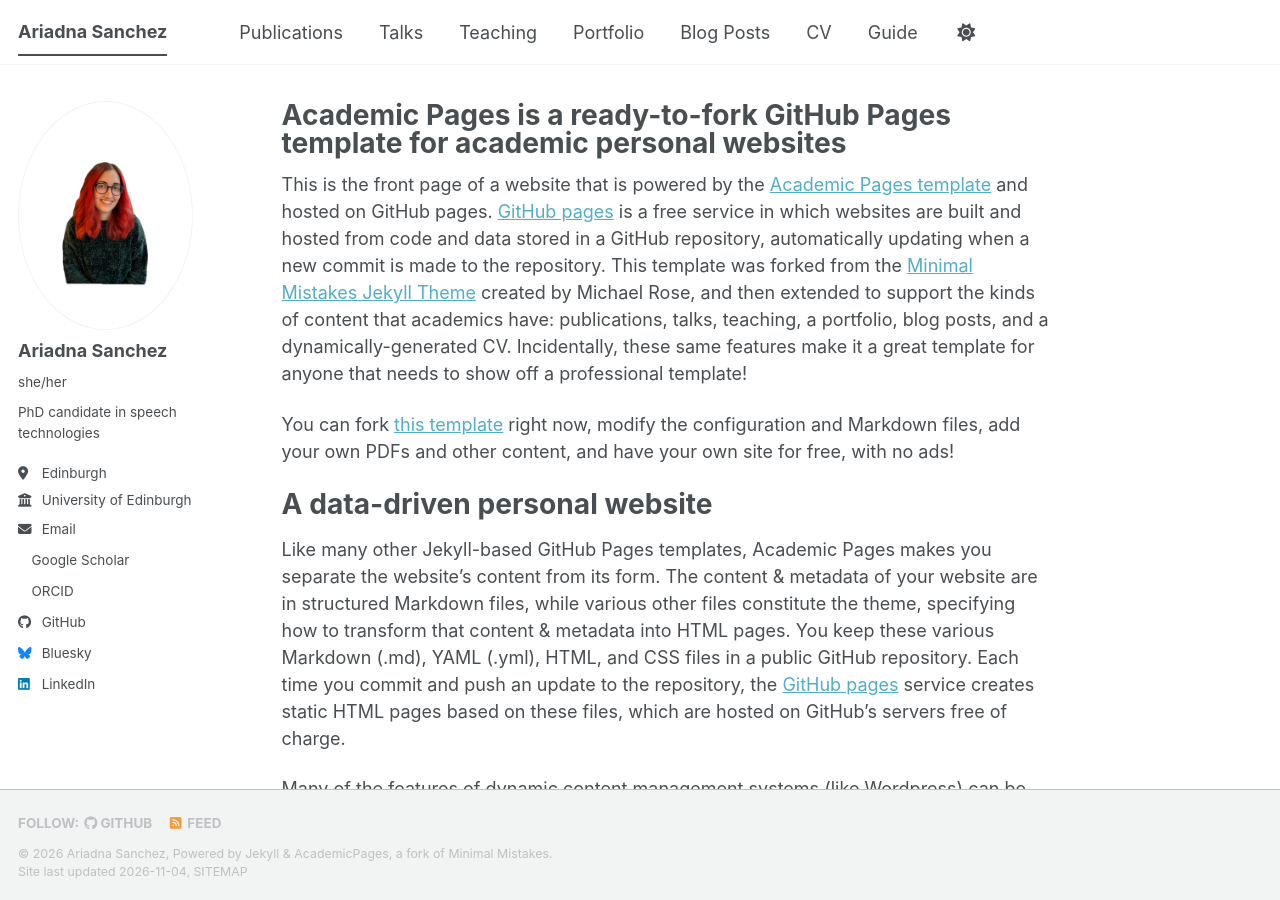
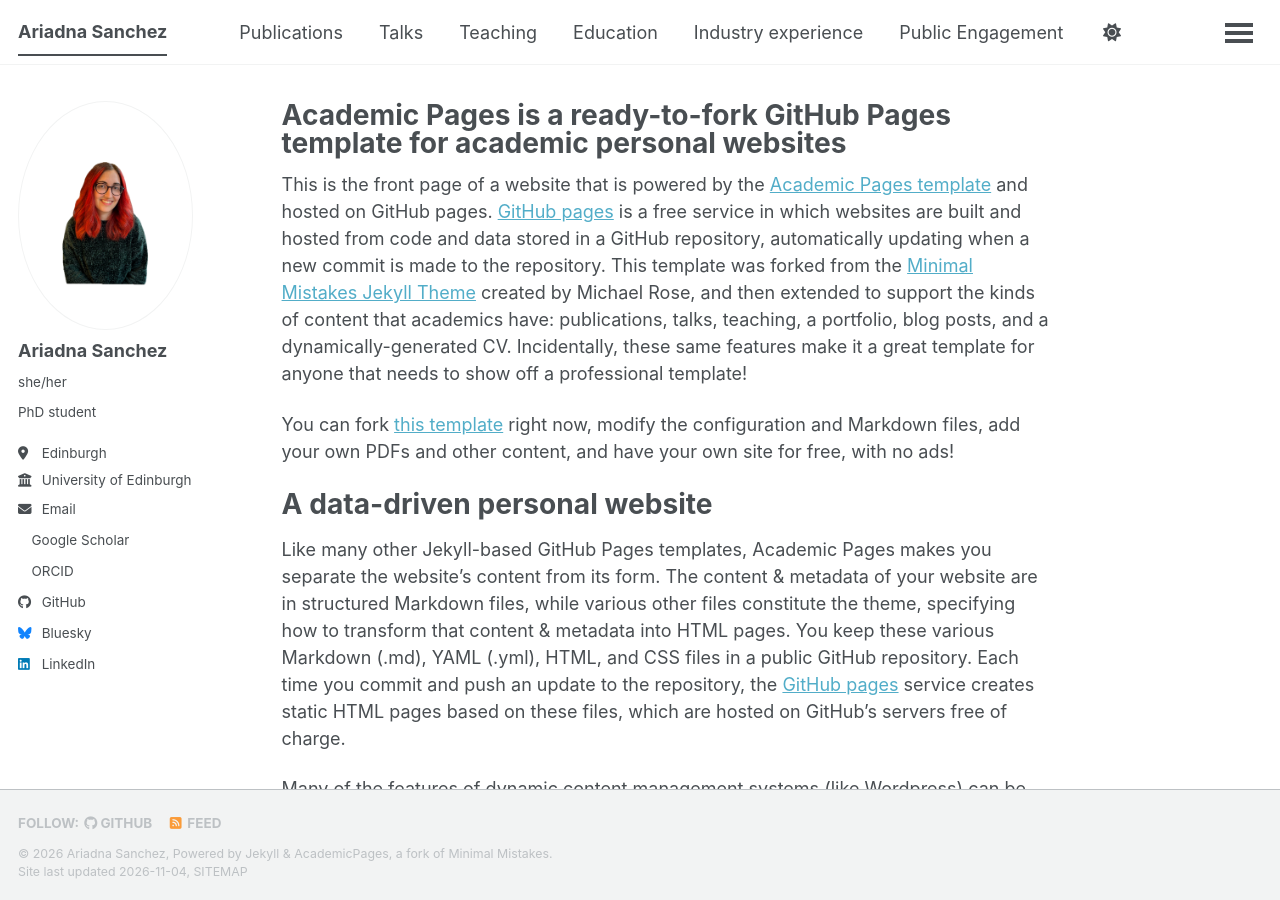
Before and after one commit to ariadnasc/ariadnasc.github.io, a Jekyll site: the page built from _pages/about.md, in a window 1280 px wide and 900 px high. Built offline with Jekyll 4.4.1, drawn with Linux system fonts in a browser that asks for light colours; a script bundle is joined from its source files by our own code; a style sheet for code colours, icons or effects is not loaded.

Commit message:
Add new navigation tags

```diff
--- a/_config.yml
+++ b/_config.yml
@@ -26,11 +26,11 @@ author:
   avatar           : "profile.png"
   name             : "Ariadna Sanchez"
   pronouns         : "she/her"
-  bio              : "PhD candidate in speech technologies"
+  bio              : "PhD student"
   location         : "Edinburgh"
   employer         : "University of Edinburgh"
   uri              : # URL
-  email            : "ariadna dot sanchez at ed dot ac dot uk"
+  email            : "ariadna.sanchez@ed.ac.uk"
 
   # Academic websites
   academia         : # URL
--- a/_data/navigation.yml
+++ b/_data/navigation.yml
@@ -17,14 +17,17 @@ main:
   - title: "Teaching"
     url: /teaching/
 
-  - title: "Portfolio"
-    url: /portfolio/
+  - title: "Education"
+    url: /education/
 
-  - title: "Blog Posts"
-    url: /year-archive/
+  - title: "Industry experience"
+    url: /industry/
 
-  - title: "CV"
-    url: /cv/
+  - title: "Public Engagement"
+    url: /public-engagement/
 
-  - title: "Guide"
-    url: /markdown/
+  - title: "Volunteering"
+    url: /volunteering/
+
+  - title: "Professional Service"
+    url: /professional-service/
```
